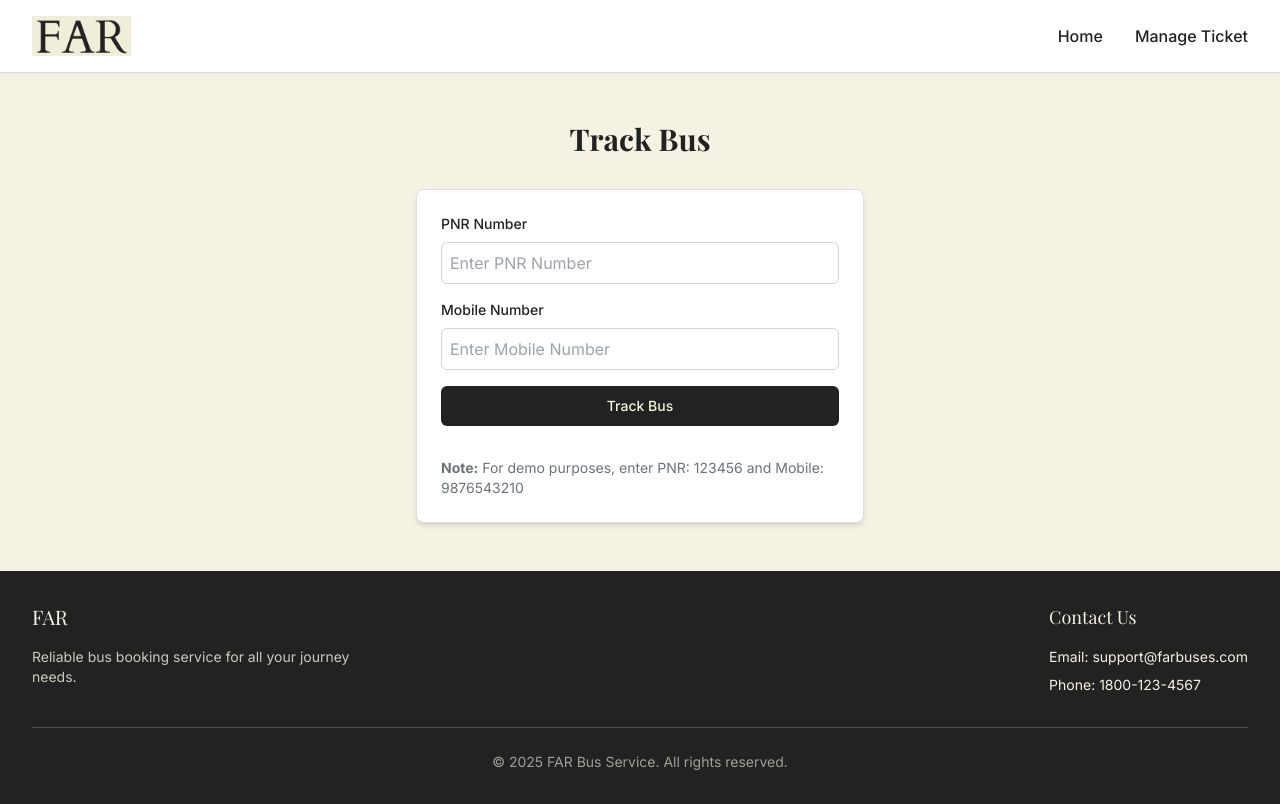
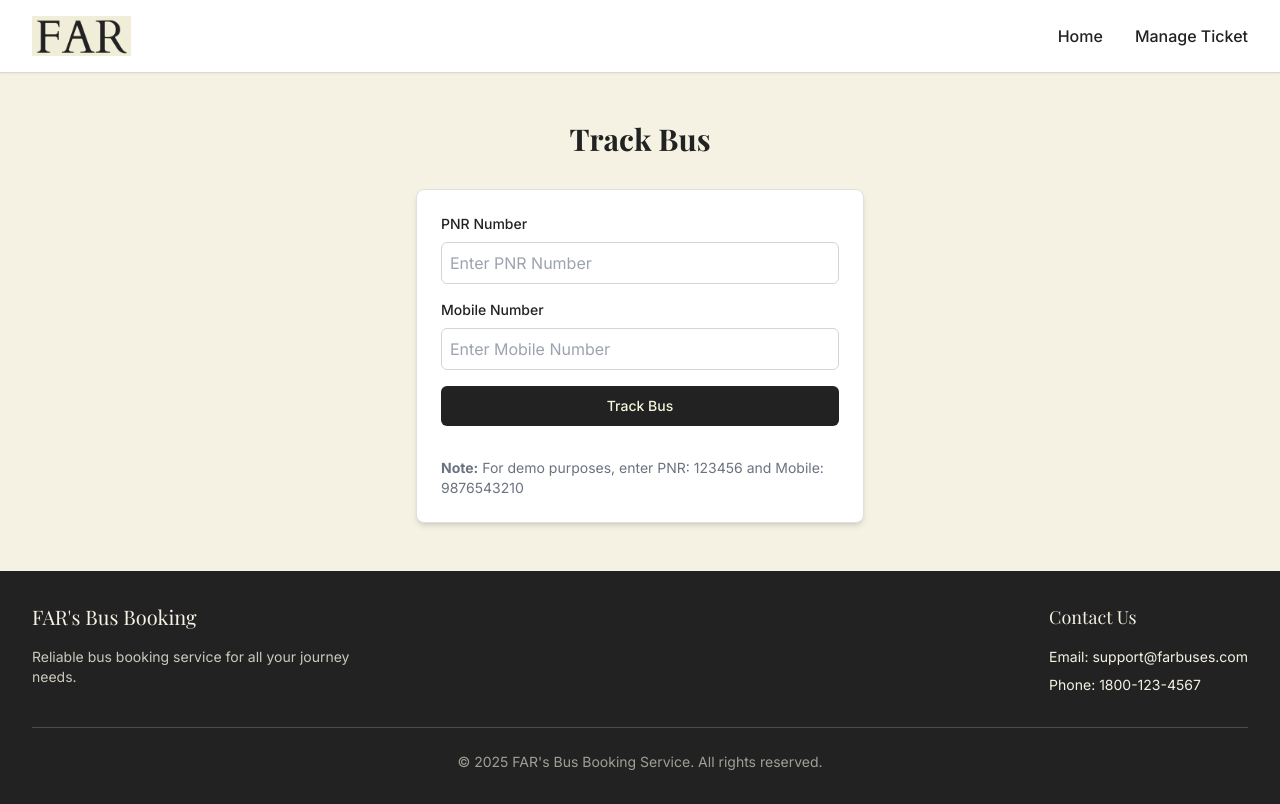
Before and after one commit to sankaravignesh1/far-bus-journey, a React (Vite) app: page /track in a window 1280 px wide. Built offline with nearby package versions, Linux system fonts and the light colour scheme.

Commit message:
Update Layout.tsx

```diff
--- a/src/components/Layout.tsx
+++ b/src/components/Layout.tsx
@@ -15,7 +15,7 @@ const Layout: React.FC<LayoutProps> = ({
         <div className="container-custom">
           <div className="flex flex-col md:flex-row justify-between">
             <div className="mb-6 md:mb-0">
-              <h3 className="text-xl font-serif mb-4">FAR</h3>
+              <h3 className="text-xl font-serif mb-4">FAR's Bus Booking</h3>
               <p className="text-sm text-far-cream/80 max-w-xs">Reliable bus booking service for all your journey needs.</p>
             </div>
 
@@ -28,7 +28,7 @@ const Layout: React.FC<LayoutProps> = ({
             </div>
           </div>
           <div className="mt-8 pt-6 border-t border-far-cream/20 text-center text-sm text-far-cream/60">
-            <p>© {new Date().getFullYear()} FAR Bus Service. All rights reserved.</p>
+            <p>© {new Date().getFullYear()} FAR's Bus Booking Service. All rights reserved.</p>
           </div>
         </div>
       </footer>
```
